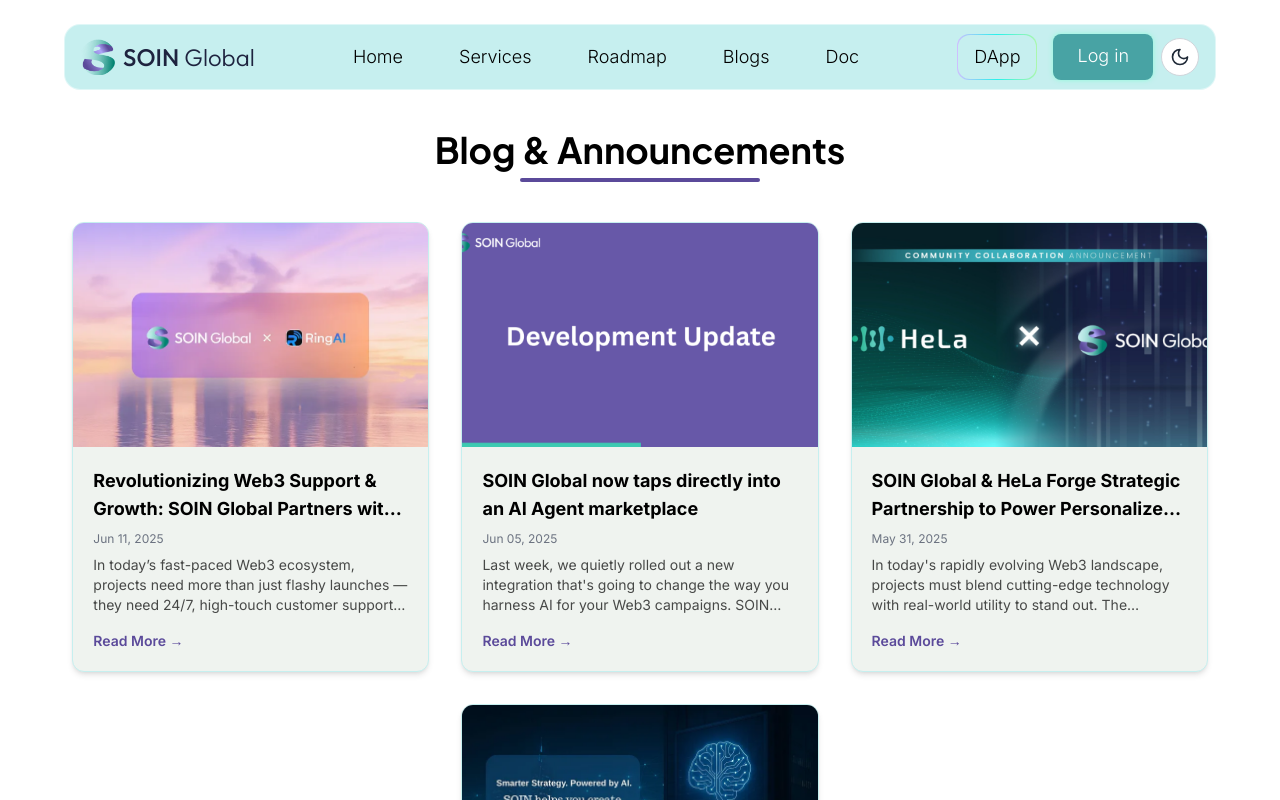
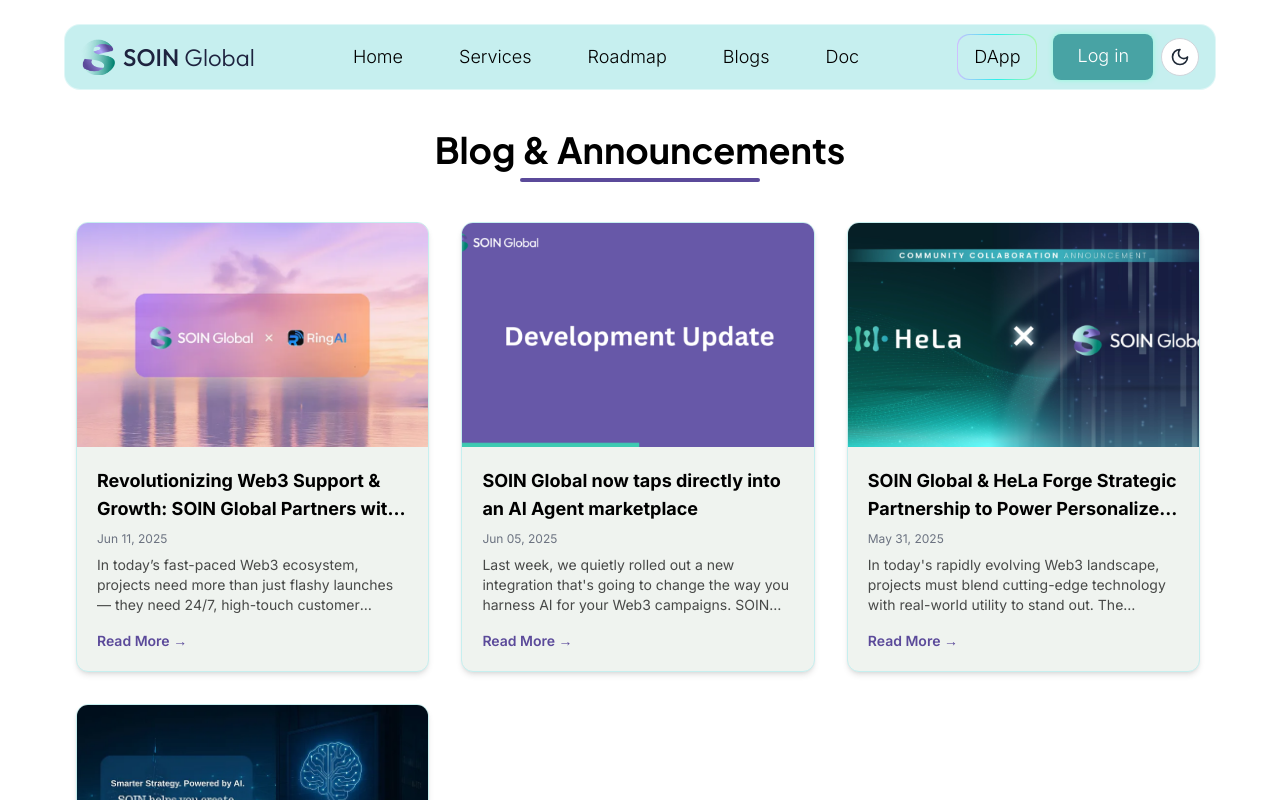
Before and after one commit to SOIN-Global/SOINGlobal-Main, a Next.js app: page /blog in a window 1280 px wide. Shown: the top 800 px of the page. Built offline with nearby package versions, Linux system fonts and the light colour scheme.

Commit message:
Fix blog ID and adjust layout for blog cards in BlogPage component

```diff
--- a/src/app/(pages)/blog/page.tsx
+++ b/src/app/(pages)/blog/page.tsx
@@ -35,7 +35,7 @@
       "Last week, we quietly rolled out a new integration that's going to change the way you harness AI for your Web3 campaigns. SOIN Global now taps directly into an AI Agent marketplace—so you still get to build on our Growth Intelligence Engine, but with an extra layer of on-demand AI talent at your fingertips.",
   },
   {
-    id: 3,
+    id: 4,
     title: "Revolutionizing Web3 Support & Growth: SOIN Global Partners with Ring AI",
     date: "Jun 11, 2025",
     image: blogImg4,
@@ -53,12 +53,12 @@
     <div className="min-h-screen bg-white dark:bg-[#00091a] py-10 px-4">
       <div className="max-w-6xl mx-auto">
         <h2 className="text-black font-jakarta dark:text-[#C6EFEF] text-4xl text-center font-bold mb-10">Blog & Announcements<span className="mt-2 block w-60 bg-[#5B4A9A] dark:bg-[#C6EFEF] h-1 rounded-xl m-auto"></span></h2>
-        <div className="flex flex-wrap gap-8 justify-center">
+        <div className="flex flex-wrap gap-8 w-full pl-3">
           {blogs.map((blog) => (
             <Link
               key={blog.id}
               href={`/blog/${blog.slug}`}
-              className="w-full md:w-[31%] bg-[#EFF3EF] dark:bg-[#262B35] rounded-xl shadow-md hover:shadow-lg transition-shadow border border-[#C6EFEF] dark:border-[#262B35] flex flex-col overflow-hidden group"
+              className="w-full md:w-[30%] lg:w-[31%] bg-[#EFF3EF] dark:bg-[#262B35] rounded-xl shadow-md hover:shadow-lg transition-shadow border border-[#C6EFEF] dark:border-[#262B35] flex flex-col overflow-hidden group"
             >
               <div className="relative w-full h-56">
                 <Image
```
